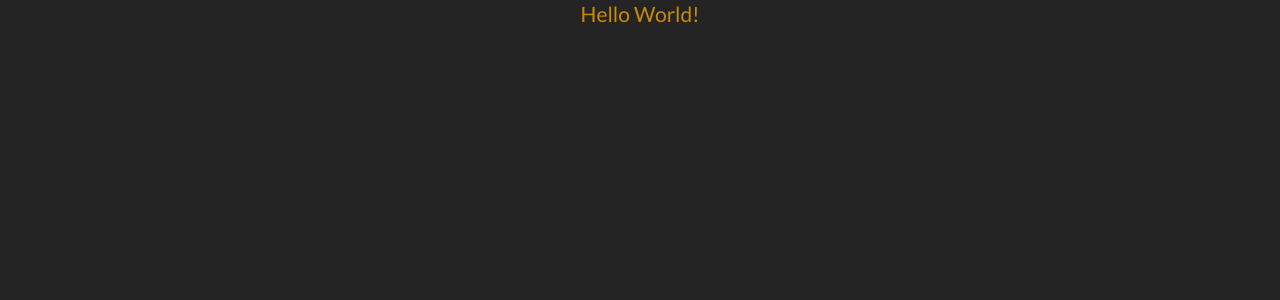
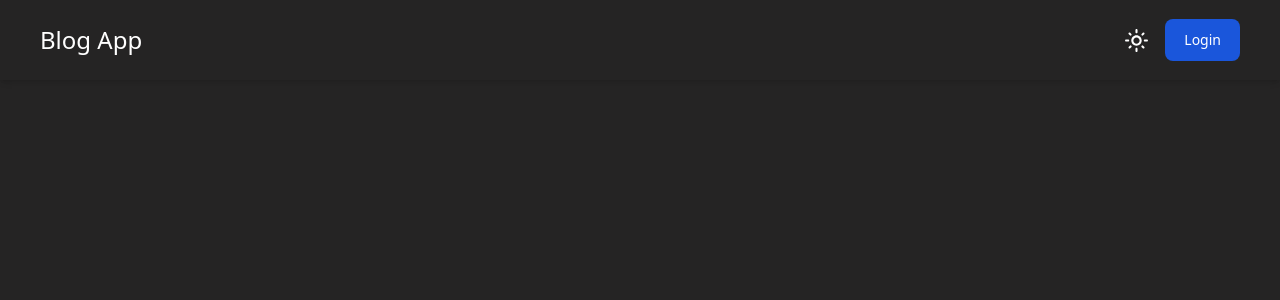
Before and after one commit to nishanthan-k/blog-app, a React (Vite) app in the folder client/: page / in a window 1280 px wide. Shown: the top 300 px of the page. Built offline with nearby package versions, Linux system fonts and the light colour scheme.

Commit message:
feat: theme change and header ui added

```diff
--- a/client/package.json
+++ b/client/package.json
@@ -10,13 +10,12 @@
     "preview": "vite preview"
   },
   "dependencies": {
+    "flowbite-react": "^0.9.0",
     "react": "^18.2.0",
     "react-dom": "^18.2.0",
     "react-hook-form": "^7.52.0",
     "react-icons": "^5.2.1",
-    "react-router-dom": "^6.23.1",
-    "semantic-ui-css": "^2.5.0",
-    "semantic-ui-react": "^2.1.5"
+    "react-router-dom": "^6.23.1"
   },
   "devDependencies": {
     "@eslint/compat": "^1.1.0",
--- a/client/src/App.jsx
+++ b/client/src/App.jsx
@@ -1,11 +1,7 @@
+import HeaderComp from "./components/HeaderComp";
 
 function App() {
-
-  return (
-    <section className="bg-bgColor text-textColor w-screen h-screen">
-      <p className="text-2xl text-center text-yellow-600">Hello World!</p>
-    </section>
-  )
+  return <HeaderComp />;
 }
 
-export default App
+export default App;
--- /dev/null
+++ b/client/src/components/HeaderComp.jsx
@@ -0,0 +1,26 @@
+import React, { useContext } from "react";
+import { Button } from "flowbite-react";
+import { MdLightMode, MdOutlineLightMode } from "react-icons/md";
+import { GlobalContext } from "../globals/contexts/GlobalContext";
+
+const HeaderComp = () => {
+  const { theme, updateTheme } = useContext(GlobalContext);
+  console.log(theme);
+  return (
+    <header className="flex items-center justify-between px-2 h-20 shadow-md md:px-10">
+      <h2 className="text-lg md:text-2xl md:font-medium">Blog App</h2>
+      <section className="flex items-center gap-4" onClickCapture={updateTheme}>
+        {theme === "light" ? (
+          <MdLightMode size={25} />
+        ) : (
+          <MdOutlineLightMode size={25} />
+        )}
+        <Button color={theme === "dark" ? "blue" : "dark"} size="md">
+          Login
+        </Button>
+      </section>
+    </header>
+  );
+};
+
+export default HeaderComp;
--- a/client/src/globals/contexts/GlobalContext.jsx
+++ b/client/src/globals/contexts/GlobalContext.jsx
@@ -1,4 +1,4 @@
-import { createContext } from "react";
+import { createContext, useEffect, useState } from "react";
 
 export const GlobalContext = createContext();
 
@@ -6,10 +6,14 @@ const GlobalContextProvider = ({ children }) => {
   const [theme, setTheme] = useState();
 
   const updateTheme = () => {
-    const html = document.getAttribute("html");
-    const currTheme = html.getAttribute("theme");
-    setTheme(currTheme === "dark" ? "light" : "dark");
+    const htmlElement = document.querySelector("html");
+    const themeAttr = htmlElement.getAttribute("theme");
+    const newTheme = themeAttr === "dark" ? "light" : "dark";
+    setTheme(newTheme);
+    htmlElement.setAttribute("theme", newTheme);
   };
+
+  useEffect(() => updateTheme(), []);
 
   return (
     <GlobalContext.Provider value={{ theme, updateTheme }}>
--- a/client/src/main.jsx
+++ b/client/src/main.jsx
@@ -1,11 +1,15 @@
 import React from "react";
 import ReactDOM from "react-dom/client";
 import App from "./App.jsx";
-import "semantic-ui-css/semantic.min.css";
 import "./index.css";
+import GlobalContextProvider from "./globals/contexts/GlobalContext.jsx";
 
 ReactDOM.createRoot(document.getElementById("root")).render(
   <React.StrictMode>
-    <App />
+    <GlobalContextProvider>
+      <section className="w-screen h-screen text-textColor bg-bgColor">
+        <App />
+      </section>
+    </GlobalContextProvider>
   </React.StrictMode>
 );
--- a/client/tailwind.config.js
+++ b/client/tailwind.config.js
@@ -1,8 +1,12 @@
+const flowbite = require("flowbite-react/tailwind");
+
+
 /** @type {import('tailwindcss').Config} */
 export default {
   content: [
     "./index.html",
     "./src/**/*.{js,ts,jsx,tsx}",
+    flowbite.content(),
   ],
   theme: {
     extend: {
@@ -16,5 +20,7 @@ export default {
       }
     },
   },
-  plugins: [],
+  plugins: [
+    flowbite.plugin(),
+  ],
 }
```
Also changed, not shown: client/src/index.css (line endings or trailing spaces), 1 other file (tests, documents, lock files or other folders).
